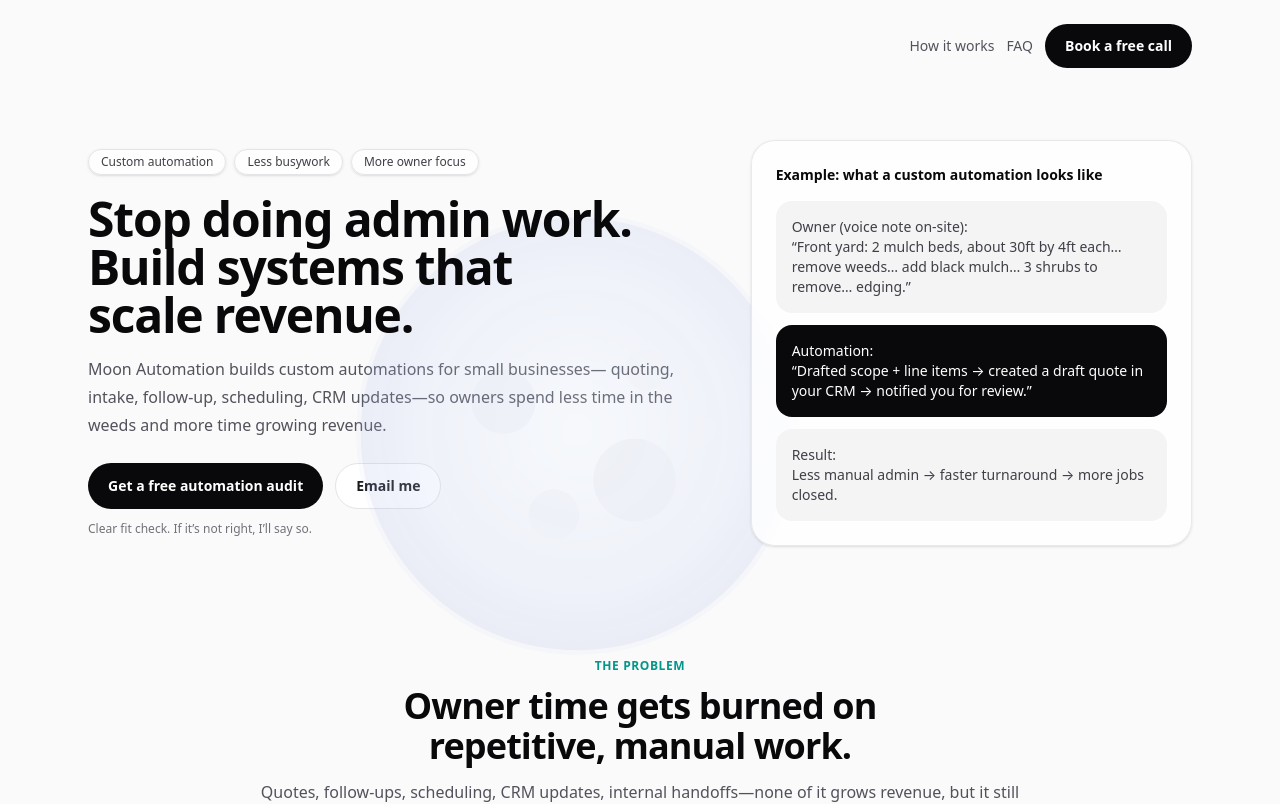
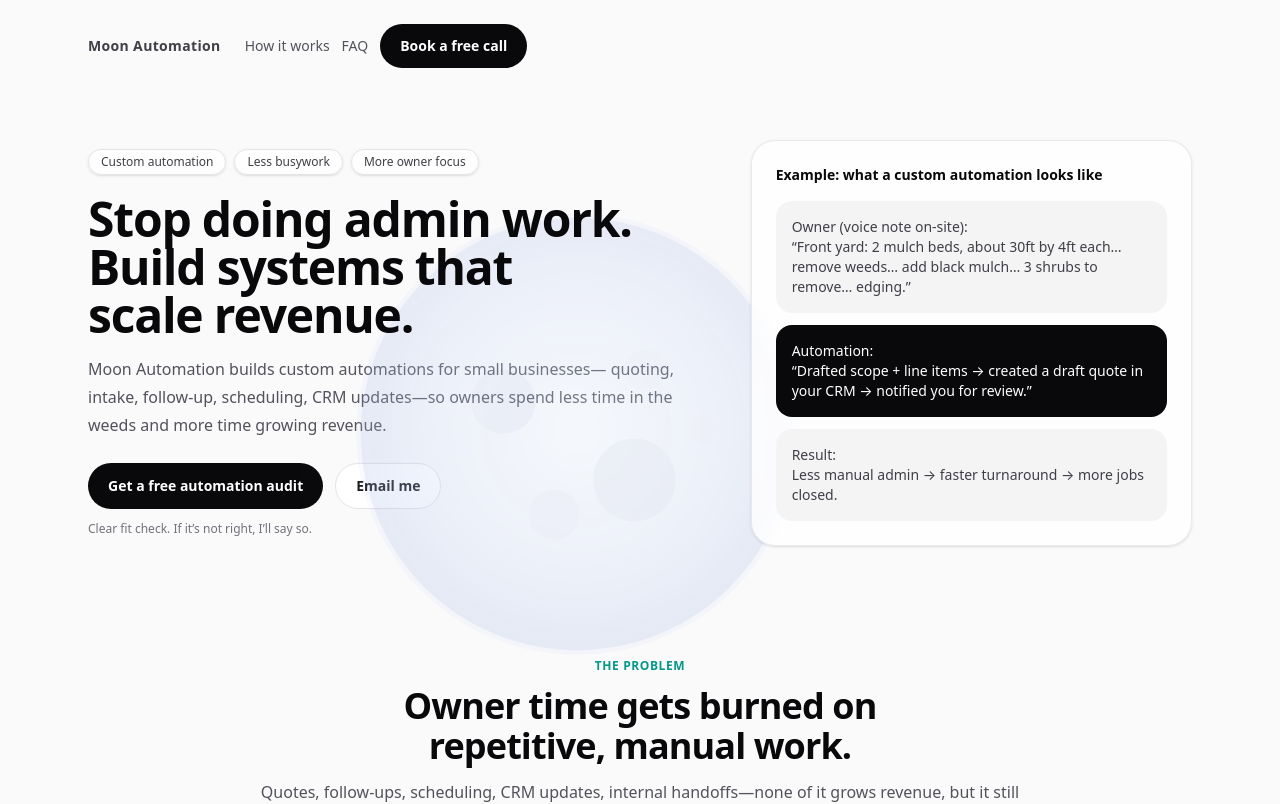
Before and after one commit to wayfaringbusiness/moon-landing-page, a Next.js app: page / in a window 1280 px wide. Shown: the top 804 px of the page. Built offline with nearby package versions, Linux system fonts and the light colour scheme.

Commit message:
Describe the change

```diff
--- a/src/app/page.tsx
+++ b/src/app/page.tsx
@@ -173,7 +173,10 @@ export default function Home() {
       </div>
 
       {/* Header */}
-      <header className="mx-auto flex w-full max-w-6xl items-center justify-end px-4 py-4 sm:px-6 sm:py-6">
+      <header className="mx-auto flex w-full max-w-6xl items-center gap-6 px-4 py-4 sm:px-6 sm:py-6">
+        <p className="text-sm font-semibold tracking-wide text-zinc-700 dark:text-zinc-200">
+          Moon Automation
+        </p>
         <div className="hidden items-center gap-3 sm:flex">
           <a
             href="#how-it-works"
@@ -202,7 +205,7 @@ export default function Home() {
             <Badge>More owner focus</Badge>
           </div>
           <div className="relative mt-5 isolate">
-            <div className="pointer-events-none absolute right-[-22%] top-[0.55em] aspect-square w-[240px] z-0 opacity-20 blur-[0.5px] drop-shadow-[0_0_55px_rgba(255,255,255,0.16)] sm:right-[-14%] sm:top-[0.58em] sm:w-[460px]">
+            <div className="pointer-events-none absolute right-[-22%] top-[0.55em] aspect-square w-[240px] z-0 opacity-25 blur-[0.4px] drop-shadow-[0_0_70px_rgba(255,255,255,0.22)] sm:right-[-14%] sm:top-[0.58em] sm:w-[460px]">
               <svg viewBox="0 0 200 200" xmlns="http://www.w3.org/2000/svg" className="h-full w-full">
                 <defs>
                   <radialGradient id="moonGlow" cx="50%" cy="50%" r="55%">
```
